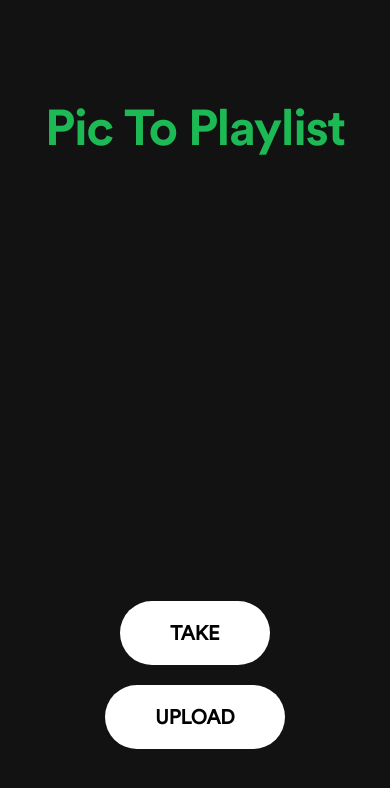
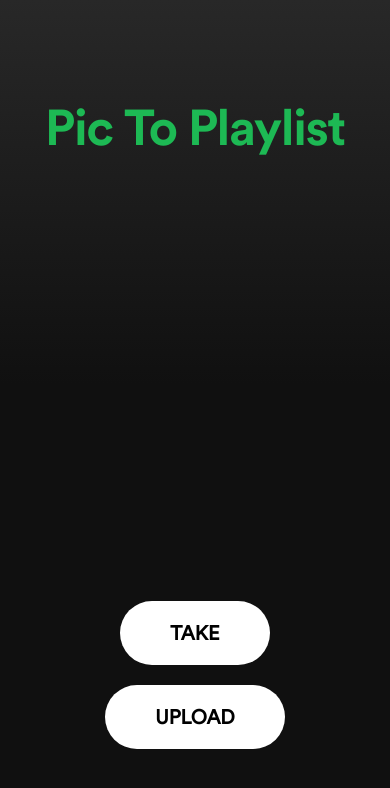
Before and after one commit to truongakevin/pic-to-playlist, a React Native app in the folder client/: screen / in a window 390 px wide. Shown: the top 788 px of the page. Built offline with nearby package versions, Linux system fonts and the light colour scheme.

Commit message:
gradient

```diff
--- a/client/App.js
+++ b/client/App.js
@@ -5,7 +5,7 @@ import * as Font from 'expo-font';
 import AHImage from 'react-native-image-auto-height';
 import Playlist from './Playlist';
 import Features from './Features';
-
+let LinearGradient = Platform.OS === 'web' ? require('expo-linear-gradient').LinearGradient : require('react-native-linear-gradient').default;
 
 async function loadFonts() {
   await Font.loadAsync({
@@ -69,6 +69,8 @@ export default function App() {
   };
 
   const uploadImage = async () => {
+    setFeatures([]);
+    setPlaylist([]);
     setLoading(true);
     try {
       let formData = new FormData();
@@ -106,12 +108,11 @@ export default function App() {
 
   return (
     <ScrollView style={styles.container} contentContainerStyle={{ flexGrow: 1, justifyContent: 'space-between' }}>
+      <LinearGradient start={{x: 0, y: 0}} end={{x: 0, y: 1}} colors={['#282828', '#101010']}>
       <Text style={[styles.title, styles.text, { color: '#1db954' }]}>Pic To Playlist</Text>
       {image && <AHImage source={{ uri: image }} style={styles.image} />}
-      {loading ? (
-        <ActivityIndicator size="large" color="#fff" style={styles.activityIndicator} />
-      ) : (
-        <>
+      {loading && <ActivityIndicator size="large" color="#fff" style={styles.activityIndicator} />}
+      {!image && <View style={{height: 200}}></View>}</LinearGradient>
       {playlist.length > 0 &&
         <>
           <Features features={features} />
@@ -120,25 +121,17 @@ export default function App() {
       }
       <View style={styles.buttonContainer}>
         {!image ? (
-              <View style={styles.uploadContainer}>
+          <>
             <CustomButton title="TAKE" onPress={takePhoto} />
             <CustomButton title="UPLOAD" onPress={pickImage} />
-              </View>
+          </>
         ) : (
           <>
-              <View style={styles.convertContainer}>
-                { playlist.length > 0 ? (
-                  <CustomButton title="RETRY" onPress={uploadImage} />
-                ) : (
-                  <CustomButton title="CONVERT" onPress={uploadImage} />
-                )}
-              </View>
+            <CustomButton title={playlist.length > 0 ? "RETRY" : "CONVERT" } onPress={uploadImage} />
             <CustomButton title="NEW PICTURE" onPress={() => { setImage(null); setFeatures([]); setPlaylist([]); }}/>
           </>
         )}
       </View>
-        </>
-      )}
     </ScrollView>
   );
 }
@@ -150,7 +143,8 @@ const styles = StyleSheet.create({
     fontFamily: 'CircularStd-Bold',
   },
   container: {
-    backgroundColor: '#121212',
+    backgroundColor: '#101010',
+    height: '100%'
   },
   title: {
     fontSize: 50,
--- a/client/app.json
+++ b/client/app.json
@@ -32,6 +32,16 @@
       "output": {
         "publicPath": "/pic-to-playlist/"
       }
-    }
+    },
+    "plugins": [
+      [
+        "expo-camera",
+        {
+          "cameraPermission": "Allow Pic-To-Playlist to access your camera",
+          "microphonePermission": "Allow Pic-To-Playlist to access your microphone",
+          "recordAudioAndroid": true
+        }
+      ]
+    ]
   }
 }
--- a/client/package.json
+++ b/client/package.json
@@ -22,7 +22,8 @@
     "react-native": "0.74.3",
     "react-native-dotenv": "^3.4.11",
     "react-native-image-auto-height": "^1.0.4",
-    "react-native-web": "~0.19.10"
+    "react-native-web": "~0.19.10",
+    "expo-linear-gradient": "~13.0.2"
   },
   "devDependencies": {
     "@babel/core": "^7.20.0"
```
Also changed, not shown: 1 other file (tests, documents, lock files or other folders). Lines whose indentation alone changed are shown as unchanged.
